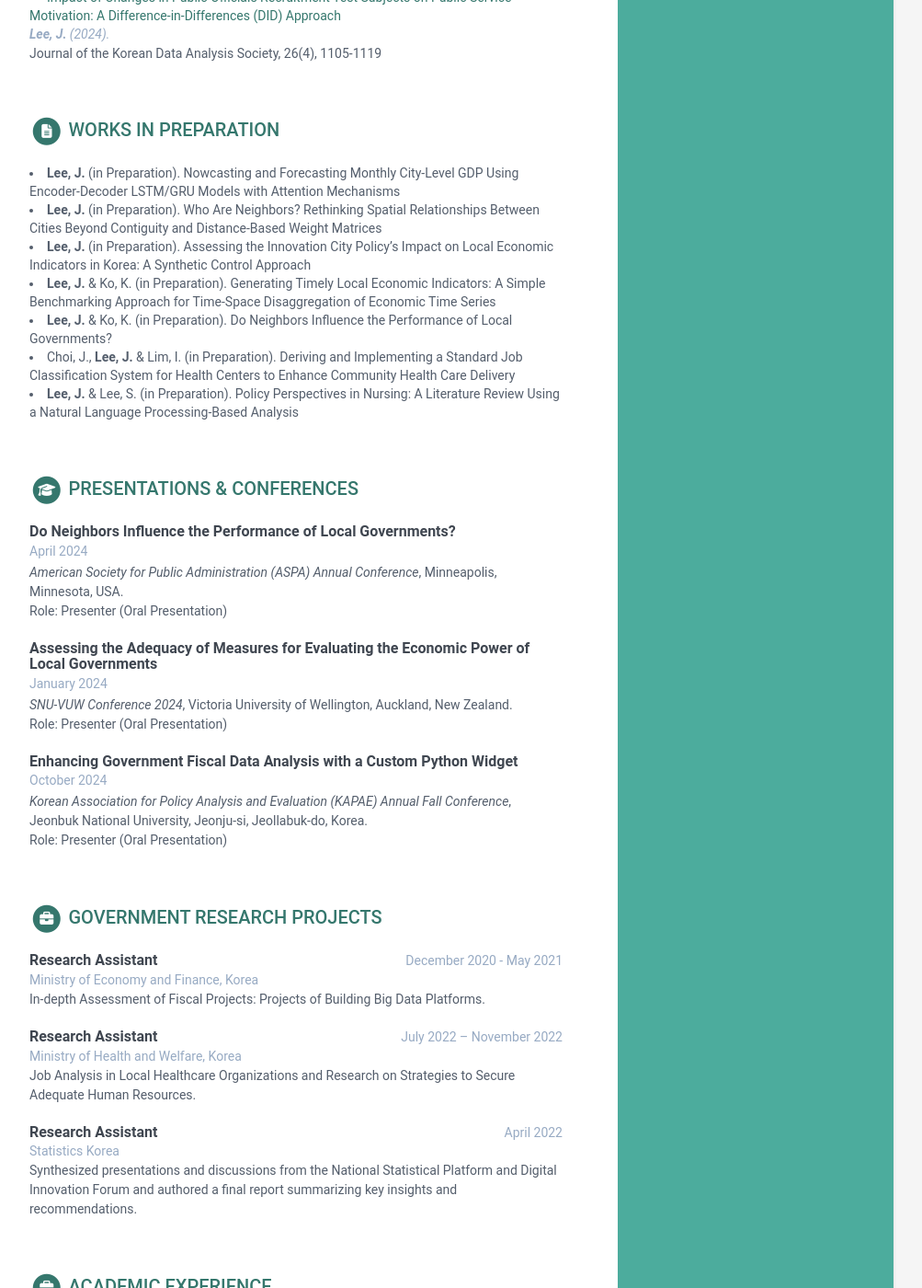
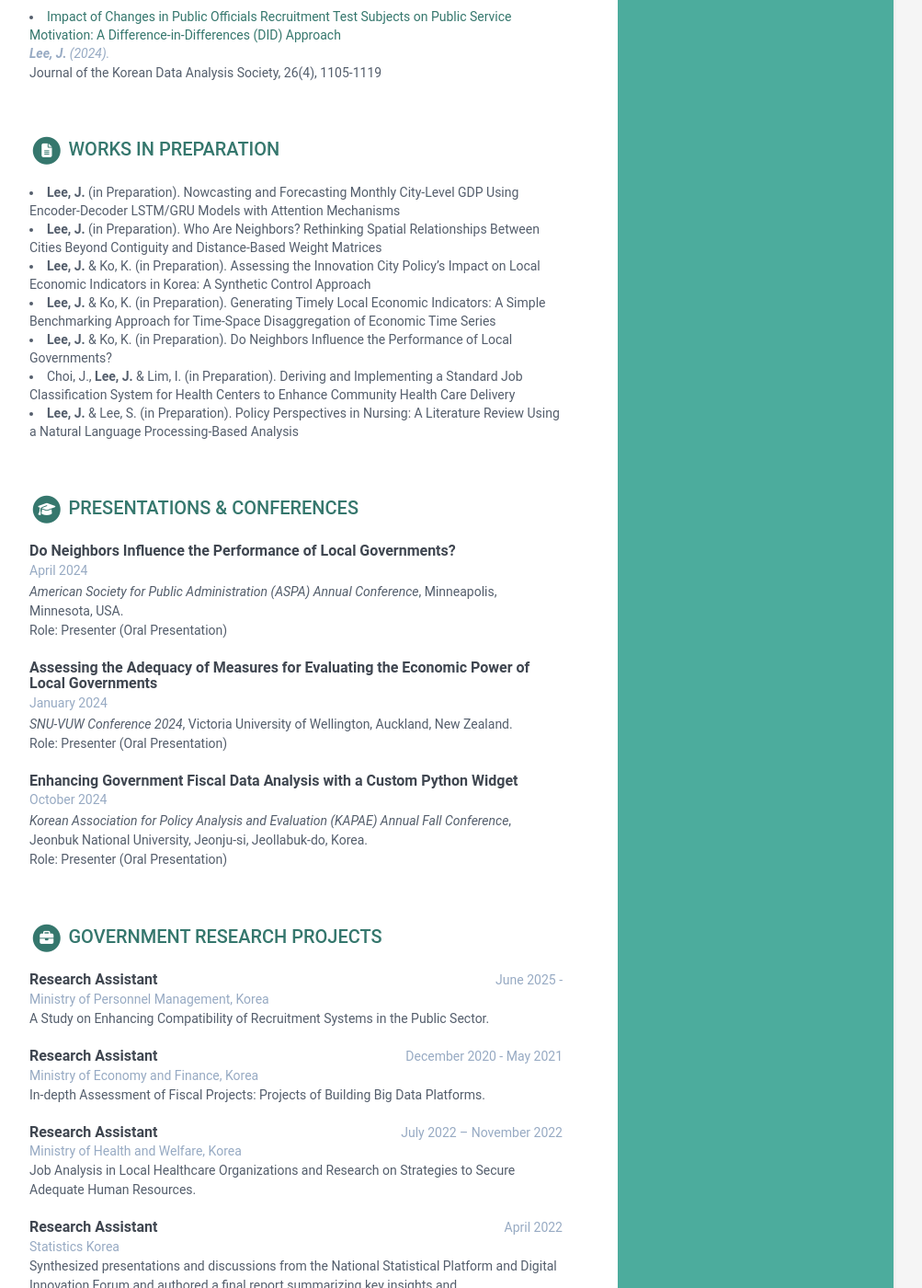
Before and after one commit to WookieLee/wookielee.github.io, a Jekyll site: the page built from index.html, in a window 1280 px wide and 1400 px high, scrolled down 1220 px. Shown: the whole window at 92% size, without its empty margins (168-1171 px from the left). Built offline with Jekyll 4.4.1, drawn with Linux system fonts in a browser that asks for light colours; some of the changed text lies outside the part shown.

Commit message:
Update data.yml

```diff
--- a/_data/data.yml
+++ b/_data/data.yml
@@ -38,7 +38,7 @@
     university: Graduate School of Public Administration, <b>Seoul National University</b>
     time: Expected August 2025
     details: |
-      Dissertation: <i>Three Essays on Economic Power of Local Governments</i><br>
+      Dissertation: <i>Three Essays on Economic Power of Local Governments: Conceptualization, Measurement, and Forecasting</i><br>
       Advisor: Professor Kilkon Ko
   - degree: <b>Master of Public Policy (MPP)</b>
     university: Graduate School of Public Administration, <b>Seoul National University</b>
@@ -86,7 +86,7 @@
   intro: |
     <li><b>Lee, J.</b> (in Preparation). Nowcasting and Forecasting Monthly City-Level GDP Using Encoder-Decoder LSTM/GRU Models with Attention Mechanisms</li>
     <li><b>Lee, J.</b> (in Preparation). Who Are Neighbors? Rethinking Spatial Relationships Between Cities Beyond Contiguity and Distance-Based Weight Matrices</li>
-    <li><b>Lee, J.</b> (in Preparation). Assessing the Innovation City Policy’s Impact on Local Economic Indicators in Korea: A Synthetic Control Approach</li>
+    <li><b>Lee, J.</b> & Ko, K. (in Preparation). Assessing the Innovation City Policy’s Impact on Local Economic Indicators in Korea: A Synthetic Control Approach</li>
     <li><b>Lee, J.</b> & Ko, K. (in Preparation). Generating Timely Local Economic Indicators: A Simple Benchmarking Approach for Time-Space Disaggregation of Economic Time Series</li>
     <li><b>Lee, J.</b> & Ko, K. (in Preparation). Do Neighbors Influence the Performance of Local Governments? </li>
     <li>Choi, J., <b>Lee, J.</b> & Lim, I. (in Preparation). Deriving and Implementing a Standard Job Classification System for Health Centers to Enhance Community Health Care Delivery</li>
@@ -96,6 +96,11 @@
 experiences:
   title: Government Research Projects
   info:
+  - role: <b>Research Assistant</b>
+    time: June 2025 -
+    company: Ministry of Personnel Management, Korea
+    details: |
+      A Study on Enhancing Compatibility of Recruitment Systems in the Public Sector.
   - role: <b>Research Assistant</b>
     time: December 2020 - May 2021
     company: Ministry of Economy and Finance, Korea
```
